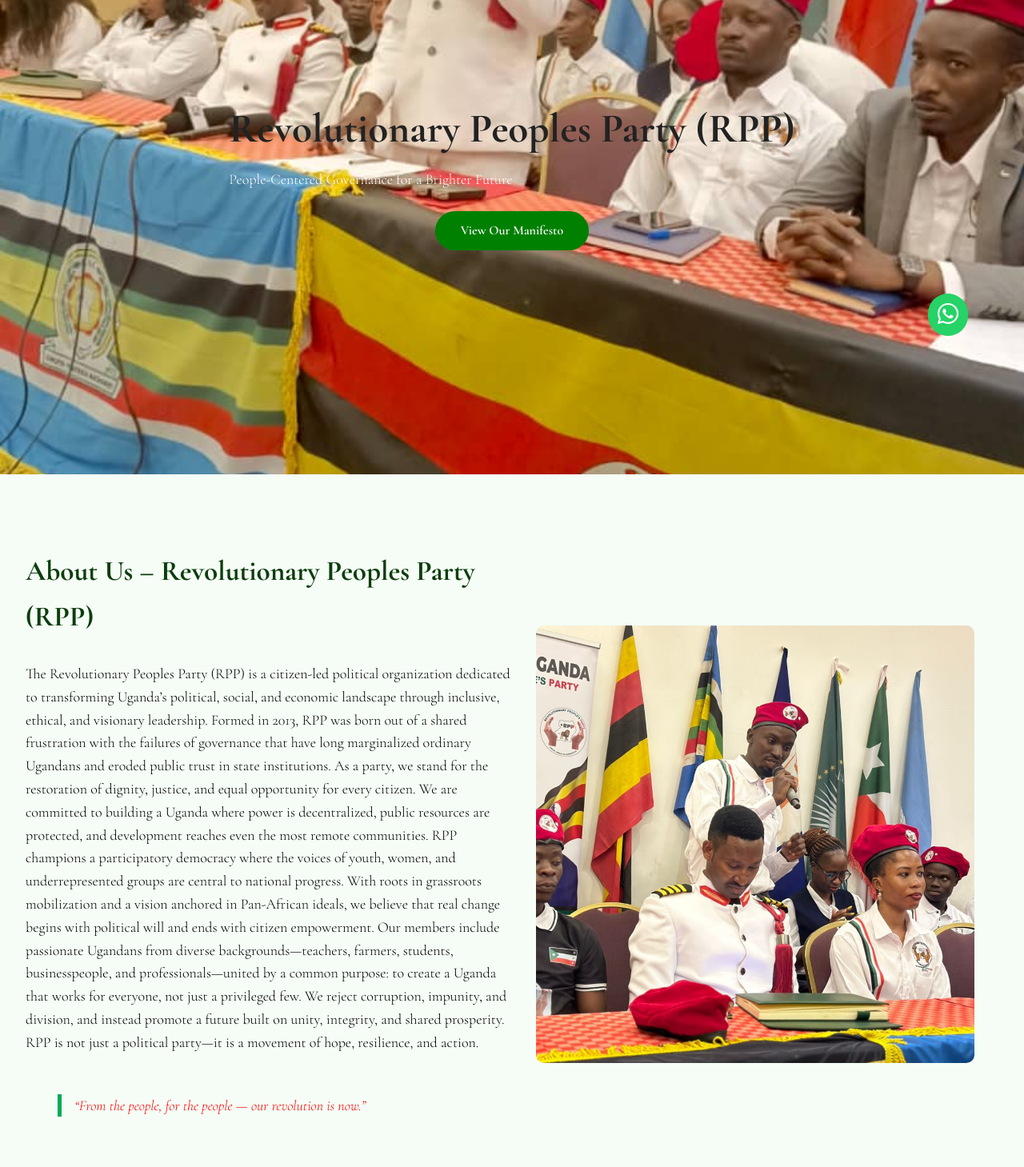
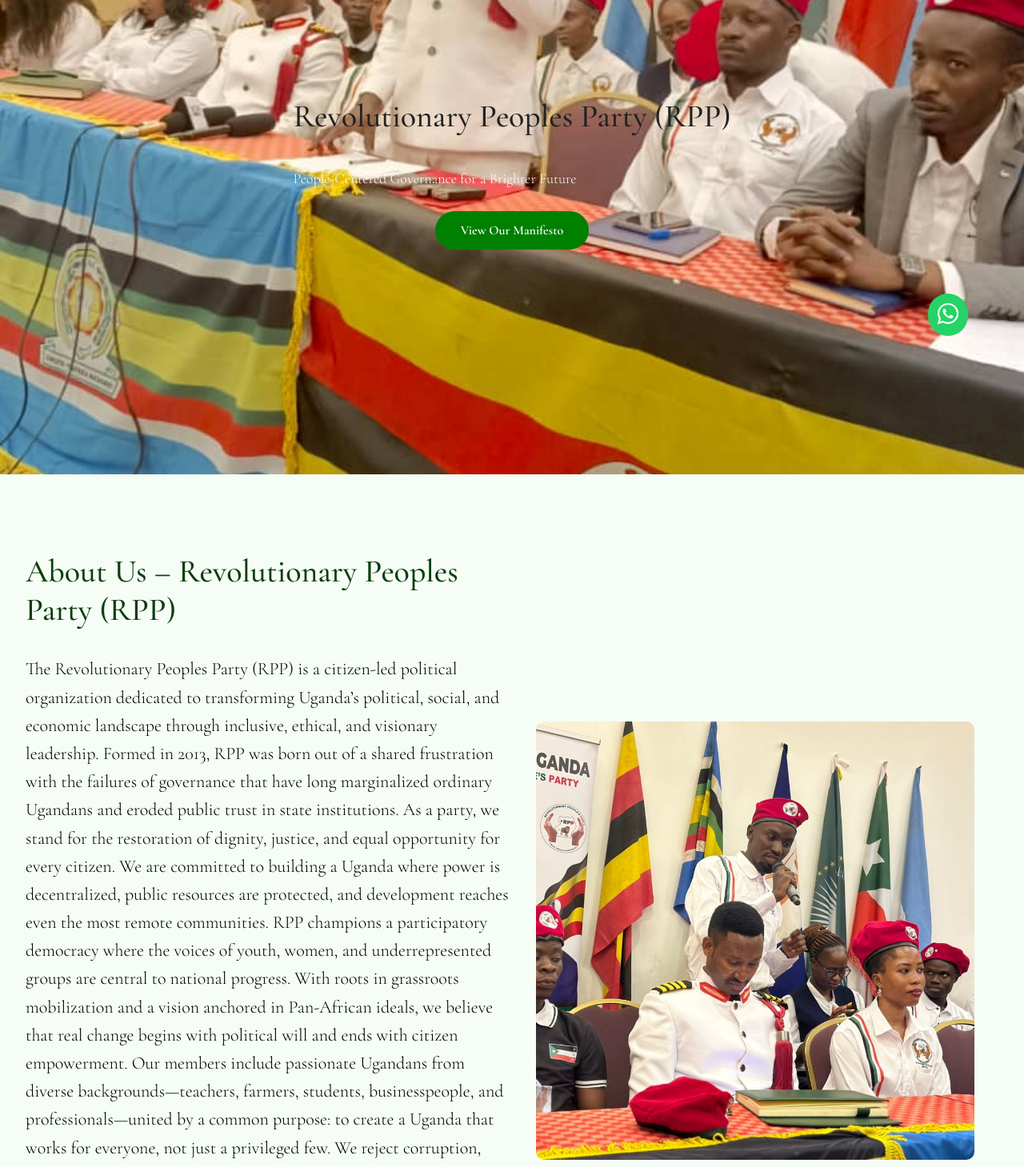
Before and after one commit to dkabagambe/Revolutionary-People-s-Party, a React (Create React App) app: page /about in a window 1280 px wide. Shown: the part 340-1799 px from the top of the page at 80% size. Built offline with nearby package versions, Linux system fonts and the light colour scheme.

Commit message:
edited the about us page

```diff
--- a/src/styles/AboutUs.css
+++ b/src/styles/AboutUs.css
@@ -1,5 +1,6 @@
 .about-us {
   color: #000;
+  font-family: "Cormorant Garamond", serif;
 }
 
 /* Hero Section */
@@ -14,8 +15,10 @@
   text-align: center;
 }
 .hero-content h1 {
-  font-size: 3.2rem;
-  margin-bottom: 0.5rem;
+  font-size: clamp(30px, 2vw + 1rem, 40px);
+  font-weight: 500;
+  line-height: 1.2;
+  margin-bottom: calc(0.8 * clamp(50px, 2vw + 1rem, 65px));
 }
 .hero-content p {
   font-weight: 300;
@@ -48,13 +51,14 @@
 .story-text {
   flex: 1;
   font-weight: 300;
-  font-size: clamp(14px, 5vw, 18px);
+  font-size: clamp(14px, 3vw, 22px);
   line-height: clamp(1.5, 1.6, 1.8);
-  text-align: left;
   margin-bottom: calc(0.8 * clamp(50px, 2vw + 1rem, 65px));
 }
 .story-text h2 {
-  font-size: 2.2rem;
+  font-size: clamp(30px, 2vw + 1rem, 40px);
+  font-weight: 500;
+  line-height: 1.2;
   color: #0d3d0d;
 }
 .story-text blockquote {
--- a/src/styles/Footer.css
+++ b/src/styles/Footer.css
@@ -3,6 +3,7 @@
   color: white;
   padding: 20px;
   border-top: 1px solid #ddd;
+  font-family: "Cormorant Garamond", serif;
 }
 
 .footer-container {
--- a/src/styles/MissionSection.css
+++ b/src/styles/MissionSection.css
@@ -86,7 +86,7 @@
   margin-bottom: calc(0.8 * clamp(30px, 2vw + 1rem, 35px));
 }
 .get-involved {
-  background: linear-gradient(to bottom, #a37051, #b37051);
+  background: linear-gradient(to bottom, #666, #666666);
   color: #f5fdf6;
   padding: 4rem 2rem;
   text-align: center;
```
